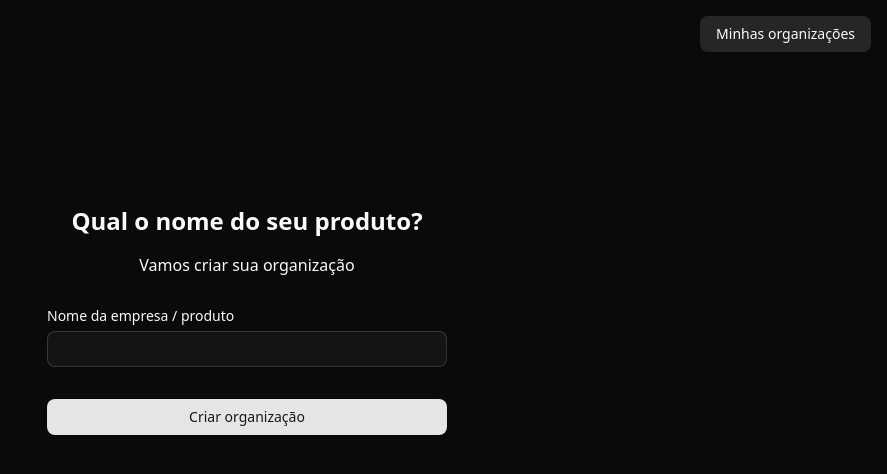
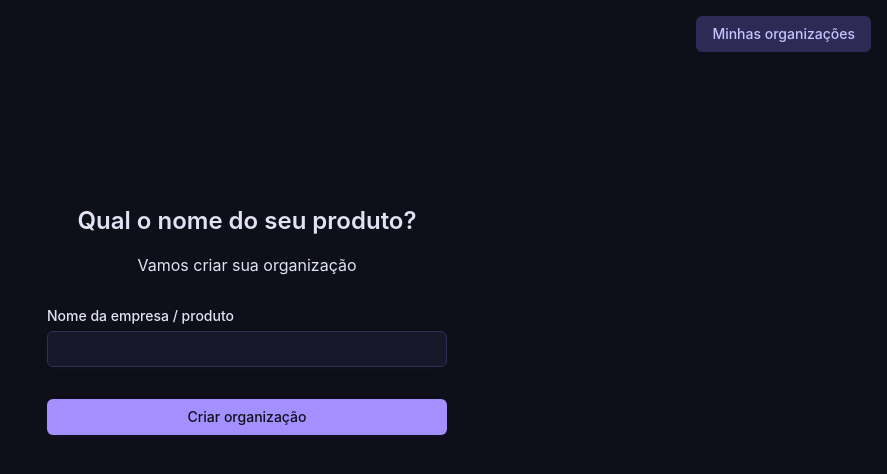
Before and after one commit to jjribeiro1/board-client, a Next.js app: page /create-org in a window 1280 px wide. Shown: the top 474 px of the page, without its empty margins (393-1280 px from the left). Built offline with nearby package versions, Linux system fonts and the light colour scheme.

Commit message:
refactor: update global styles

```diff
--- a/src/app/globals.css
+++ b/src/app/globals.css
@@ -74,136 +74,268 @@
   --color-sidebar-border: var(--sidebar-border);
 
   --color-sidebar-ring: var(--sidebar-ring);
+
+  --radius: 0.5rem;
+
+  --tracking-tighter: calc(var(--tracking-normal) - 0.05em);
+
+  --tracking-tight: calc(var(--tracking-normal) - 0.025em);
+
+  --tracking-wide: calc(var(--tracking-normal) + 0.025em);
+
+  --tracking-wider: calc(var(--tracking-normal) + 0.05em);
+
+  --tracking-widest: calc(var(--tracking-normal) + 0.1em);
+
+  --tracking-normal: var(--tracking-normal);
+
+  --shadow-2xl: var(--shadow-2xl);
+
+  --shadow-xl: var(--shadow-xl);
+
+  --shadow-lg: var(--shadow-lg);
+
+  --shadow-md: var(--shadow-md);
+
+  --shadow: var(--shadow);
+
+  --shadow-sm: var(--shadow-sm);
+
+  --shadow-xs: var(--shadow-xs);
+
+  --shadow-2xs: var(--shadow-2xs);
+
+  --spacing: var(--spacing);
+
+  --letter-spacing: var(--letter-spacing);
+
+  --shadow-offset-y: var(--shadow-offset-y);
+
+  --shadow-offset-x: var(--shadow-offset-x);
+
+  --shadow-spread: var(--shadow-spread);
+
+  --shadow-blur: var(--shadow-blur);
+
+  --shadow-opacity: var(--shadow-opacity);
+
+  --color-shadow-color: var(--shadow-color);
+
+  --color-destructive-foreground: var(--destructive-foreground);
 }
 
 :root {
-  --radius: 0.625rem;
+  --radius: 0.5rem;
 
-  --background: oklch(1 0 0);
+  --background: oklch(0.9730 0.0133 286.1503);
 
-  --foreground: oklch(0.145 0 0);
+  --foreground: oklch(0.3015 0.0572 282.4176);
 
-  --card: oklch(1 0 0);
+  --card: oklch(1.0000 0 0);
 
-  --card-foreground: oklch(0.145 0 0);
+  --card-foreground: oklch(0.3015 0.0572 282.4176);
 
-  --popover: oklch(1 0 0);
+  --popover: oklch(1.0000 0 0);
 
-  --popover-foreground: oklch(0.145 0 0);
+  --popover-foreground: oklch(0.3015 0.0572 282.4176);
 
-  --primary: oklch(0.205 0 0);
+  --primary: oklch(0.5417 0.1790 288.0332);
 
-  --primary-foreground: oklch(0.985 0 0);
+  --primary-foreground: oklch(1.0000 0 0);
 
-  --secondary: oklch(0.97 0 0);
+  --secondary: oklch(0.9174 0.0435 292.6901);
 
-  --secondary-foreground: oklch(0.205 0 0);
+  --secondary-foreground: oklch(0.4143 0.1039 288.1742);
 
-  --muted: oklch(0.97 0 0);
+  --muted: oklch(0.9580 0.0133 286.1454);
 
-  --muted-foreground: oklch(0.556 0 0);
+  --muted-foreground: oklch(0.5426 0.0465 284.7435);
 
-  --accent: oklch(0.97 0 0);
+  --accent: oklch(0.9221 0.0373 262.1410);
 
-  --accent-foreground: oklch(0.205 0 0);
+  --accent-foreground: oklch(0.3015 0.0572 282.4176);
 
-  --destructive: oklch(0.577 0.245 27.325);
+  --destructive: oklch(0.6861 0.2061 14.9941);
 
-  --border: oklch(0.922 0 0);
+  --border: oklch(0.9115 0.0216 285.9625);
 
-  --input: oklch(0.922 0 0);
+  --input: oklch(0.9115 0.0216 285.9625);
 
-  --ring: oklch(0.708 0 0);
+  --ring: oklch(0.5417 0.1790 288.0332);
 
-  --chart-1: oklch(0.646 0.222 41.116);
+  --chart-1: oklch(0.5417 0.1790 288.0332);
 
-  --chart-2: oklch(0.6 0.118 184.704);
+  --chart-2: oklch(0.7042 0.1602 288.9880);
 
-  --chart-3: oklch(0.398 0.07 227.392);
+  --chart-3: oklch(0.5679 0.2113 276.7065);
 
-  --chart-4: oklch(0.828 0.189 84.429);
+  --chart-4: oklch(0.6356 0.1922 281.8054);
 
-  --chart-5: oklch(0.769 0.188 70.08);
+  --chart-5: oklch(0.4509 0.1758 279.3838);
 
-  --sidebar: oklch(0.985 0 0);
+  --sidebar: oklch(0.9580 0.0133 286.1454);
 
-  --sidebar-foreground: oklch(0.145 0 0);
+  --sidebar-foreground: oklch(0.3015 0.0572 282.4176);
 
-  --sidebar-primary: oklch(0.205 0 0);
+  --sidebar-primary: oklch(0.5417 0.1790 288.0332);
 
-  --sidebar-primary-foreground: oklch(0.985 0 0);
+  --sidebar-primary-foreground: oklch(1.0000 0 0);
 
-  --sidebar-accent: oklch(0.97 0 0);
+  --sidebar-accent: oklch(0.9221 0.0373 262.1410);
 
-  --sidebar-accent-foreground: oklch(0.205 0 0);
+  --sidebar-accent-foreground: oklch(0.3015 0.0572 282.4176);
 
-  --sidebar-border: oklch(0.922 0 0);
+  --sidebar-border: oklch(0.9115 0.0216 285.9625);
 
-  --sidebar-ring: oklch(0.708 0 0);
+  --sidebar-ring: oklch(0.5417 0.1790 288.0332);
+
+  --destructive-foreground: oklch(1.0000 0 0);
+
+  --font-sans: Inter, sans-serif;
+
+  --font-serif: Georgia, serif;
+
+  --font-mono: JetBrains Mono, monospace;
+
+  --shadow-color: hsl(240 30% 25%);
+
+  --shadow-opacity: 0.12;
+
+  --shadow-blur: 10px;
+
+  --shadow-spread: 0px;
+
+  --shadow-offset-x: 0px;
+
+  --shadow-offset-y: 4px;
+
+  --letter-spacing: 0em;
+
+  --spacing: 0.25rem;
+
+  --shadow-2xs: 0px 4px 10px 0px hsl(240 30% 25% / 0.06);
+
+  --shadow-xs: 0px 4px 10px 0px hsl(240 30% 25% / 0.06);
+
+  --shadow-sm: 0px 4px 10px 0px hsl(240 30% 25% / 0.12), 0px 1px 2px -1px hsl(240 30% 25% / 0.12);
+
+  --shadow: 0px 4px 10px 0px hsl(240 30% 25% / 0.12), 0px 1px 2px -1px hsl(240 30% 25% / 0.12);
+
+  --shadow-md: 0px 4px 10px 0px hsl(240 30% 25% / 0.12), 0px 2px 4px -1px hsl(240 30% 25% / 0.12);
+
+  --shadow-lg: 0px 4px 10px 0px hsl(240 30% 25% / 0.12), 0px 4px 6px -1px hsl(240 30% 25% / 0.12);
+
+  --shadow-xl: 0px 4px 10px 0px hsl(240 30% 25% / 0.12), 0px 8px 10px -1px hsl(240 30% 25% / 0.12);
+
+  --shadow-2xl: 0px 4px 10px 0px hsl(240 30% 25% / 0.30);
+
+  --tracking-normal: 0em;
 }
 
 .dark {
-  --background: oklch(0.145 0 0);
+  --background: oklch(0.1743 0.0227 283.7998);
 
-  --foreground: oklch(0.985 0 0);
+  --foreground: oklch(0.9185 0.0257 285.8834);
 
-  --card: oklch(0.205 0 0);
+  --card: oklch(0.2284 0.0384 282.9324);
 
-  --card-foreground: oklch(0.985 0 0);
+  --card-foreground: oklch(0.9185 0.0257 285.8834);
 
-  --popover: oklch(0.205 0 0);
+  --popover: oklch(0.2284 0.0384 282.9324);
 
-  --popover-foreground: oklch(0.985 0 0);
+  --popover-foreground: oklch(0.9185 0.0257 285.8834);
 
-  --primary: oklch(0.922 0 0);
+  --primary: oklch(0.7162 0.1597 290.3962);
 
-  --primary-foreground: oklch(0.205 0 0);
+  --primary-foreground: oklch(0.1743 0.0227 283.7998);
 
-  --secondary: oklch(0.269 0 0);
+  --secondary: oklch(0.3139 0.0736 283.4591);
 
-  --secondary-foreground: oklch(0.985 0 0);
+  --secondary-foreground: oklch(0.8367 0.0849 285.9111);
 
-  --muted: oklch(0.269 0 0);
+  --muted: oklch(0.2710 0.0621 281.4377);
 
-  --muted-foreground: oklch(0.708 0 0);
+  --muted-foreground: oklch(0.7166 0.0462 285.1741);
 
-  --accent: oklch(0.269 0 0);
+  --accent: oklch(0.3354 0.0828 280.9705);
 
-  --accent-foreground: oklch(0.985 0 0);
+  --accent-foreground: oklch(0.9185 0.0257 285.8834);
 
-  --destructive: oklch(0.704 0.191 22.216);
+  --destructive: oklch(0.6861 0.2061 14.9941);
 
-  --border: oklch(1 0 0 / 10%);
+  --border: oklch(0.3261 0.0597 282.5832);
 
-  --input: oklch(1 0 0 / 15%);
+  --input: oklch(0.3261 0.0597 282.5832);
 
-  --ring: oklch(0.556 0 0);
+  --ring: oklch(0.7162 0.1597 290.3962);
 
-  --chart-1: oklch(0.488 0.243 264.376);
+  --chart-1: oklch(0.7162 0.1597 290.3962);
 
-  --chart-2: oklch(0.696 0.17 162.48);
+  --chart-2: oklch(0.6382 0.1047 274.9117);
 
-  --chart-3: oklch(0.769 0.188 70.08);
+  --chart-3: oklch(0.7482 0.1235 244.7492);
 
-  --chart-4: oklch(0.627 0.265 303.9);
+  --chart-4: oklch(0.7124 0.0977 186.6761);
 
-  --chart-5: oklch(0.645 0.246 16.439);
+  --chart-5: oklch(0.7546 0.1831 346.8124);
 
-  --sidebar: oklch(0.205 0 0);
+  --sidebar: oklch(0.2284 0.0384 282.9324);
 
-  --sidebar-foreground: oklch(0.985 0 0);
+  --sidebar-foreground: oklch(0.9185 0.0257 285.8834);
 
-  --sidebar-primary: oklch(0.488 0.243 264.376);
+  --sidebar-primary: oklch(0.7162 0.1597 290.3962);
 
-  --sidebar-primary-foreground: oklch(0.985 0 0);
+  --sidebar-primary-foreground: oklch(0.1743 0.0227 283.7998);
 
-  --sidebar-accent: oklch(0.269 0 0);
+  --sidebar-accent: oklch(0.3354 0.0828 280.9705);
 
-  --sidebar-accent-foreground: oklch(0.985 0 0);
+  --sidebar-accent-foreground: oklch(0.9185 0.0257 285.8834);
 
-  --sidebar-border: oklch(1 0 0 / 10%);
+  --sidebar-border: oklch(0.3261 0.0597 282.5832);
 
-  --sidebar-ring: oklch(0.556 0 0);
+  --sidebar-ring: oklch(0.7162 0.1597 290.3962);
+
+  --destructive-foreground: oklch(1.0000 0 0);
+
+  --radius: 0.5rem;
+
+  --font-sans: Inter, sans-serif;
+
+  --font-serif: Georgia, serif;
+
+  --font-mono: JetBrains Mono, monospace;
+
+  --shadow-color: hsl(240 30% 25%);
+
+  --shadow-opacity: 0.12;
+
+  --shadow-blur: 10px;
+
+  --shadow-spread: 0px;
+
+  --shadow-offset-x: 0px;
+
+  --shadow-offset-y: 4px;
+
+  --letter-spacing: 0em;
+
+  --spacing: 0.25rem;
+
+  --shadow-2xs: 0px 4px 10px 0px hsl(240 30% 25% / 0.06);
+
+  --shadow-xs: 0px 4px 10px 0px hsl(240 30% 25% / 0.06);
+
+  --shadow-sm: 0px 4px 10px 0px hsl(240 30% 25% / 0.12), 0px 1px 2px -1px hsl(240 30% 25% / 0.12);
+
+  --shadow: 0px 4px 10px 0px hsl(240 30% 25% / 0.12), 0px 1px 2px -1px hsl(240 30% 25% / 0.12);
+
+  --shadow-md: 0px 4px 10px 0px hsl(240 30% 25% / 0.12), 0px 2px 4px -1px hsl(240 30% 25% / 0.12);
+
+  --shadow-lg: 0px 4px 10px 0px hsl(240 30% 25% / 0.12), 0px 4px 6px -1px hsl(240 30% 25% / 0.12);
+
+  --shadow-xl: 0px 4px 10px 0px hsl(240 30% 25% / 0.12), 0px 8px 10px -1px hsl(240 30% 25% / 0.12);
+
+  --shadow-2xl: 0px 4px 10px 0px hsl(240 30% 25% / 0.30);
 }
 
 @layer base {
@@ -212,5 +344,6 @@
   }
   body {
     @apply bg-background text-foreground;
+    letter-spacing: var(--tracking-normal);
   }
 }
```
